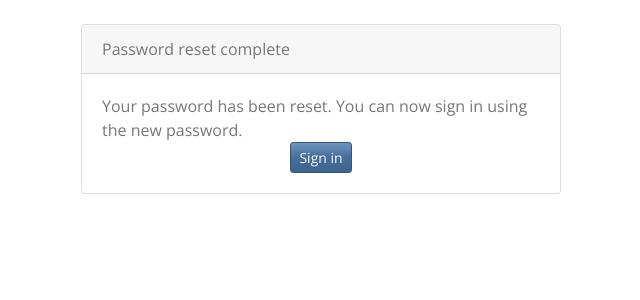
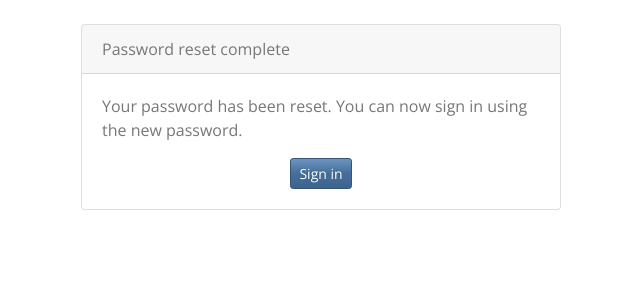
Before and after one commit to JoeHitchen/fantasy-bumps, a Django app: page /accounts/reset/done/ in a window 1280 px wide. Shown: the part 65-365 px from the top of the page, without its empty margins (319-959 px from the left). Run offline with Django 3.2, Linux system fonts and the light colour scheme; parts of the project's set-up code (start-up, migrations or seed data) failed here and were passed over; some libraries are stand-ins or nearby versions.

Commit message:
Fixed spacing issue on two account pages

```diff
--- a/FantasyCore/templates/registration/password_change_done.html
+++ b/FantasyCore/templates/registration/password_change_done.html
@@ -4,8 +4,7 @@
 
 {% block auth_text %}
 Your password has been changed.
-<br/><br/>
-<div class="row justify-content-center">
+<div class="row justify-content-center mt-3">
   <a href="{% url 'index' %}" class="btn btn-primary btn-sm">Return to game</a>
 </div>
 {% endblock %}
--- a/FantasyCore/templates/registration/password_reset_complete.html
+++ b/FantasyCore/templates/registration/password_reset_complete.html
@@ -4,8 +4,7 @@
 
 {% block auth_text %}
 Your password has been reset. You can now sign in using the new password.
-<br/>
-<div class="row justify-content-center">
+<div class="row justify-content-center mt-3">
   <a href="{% url 'login' %}" class="btn btn-primary btn-sm">Sign in</a>
 </div>
 {% endblock %}
```
